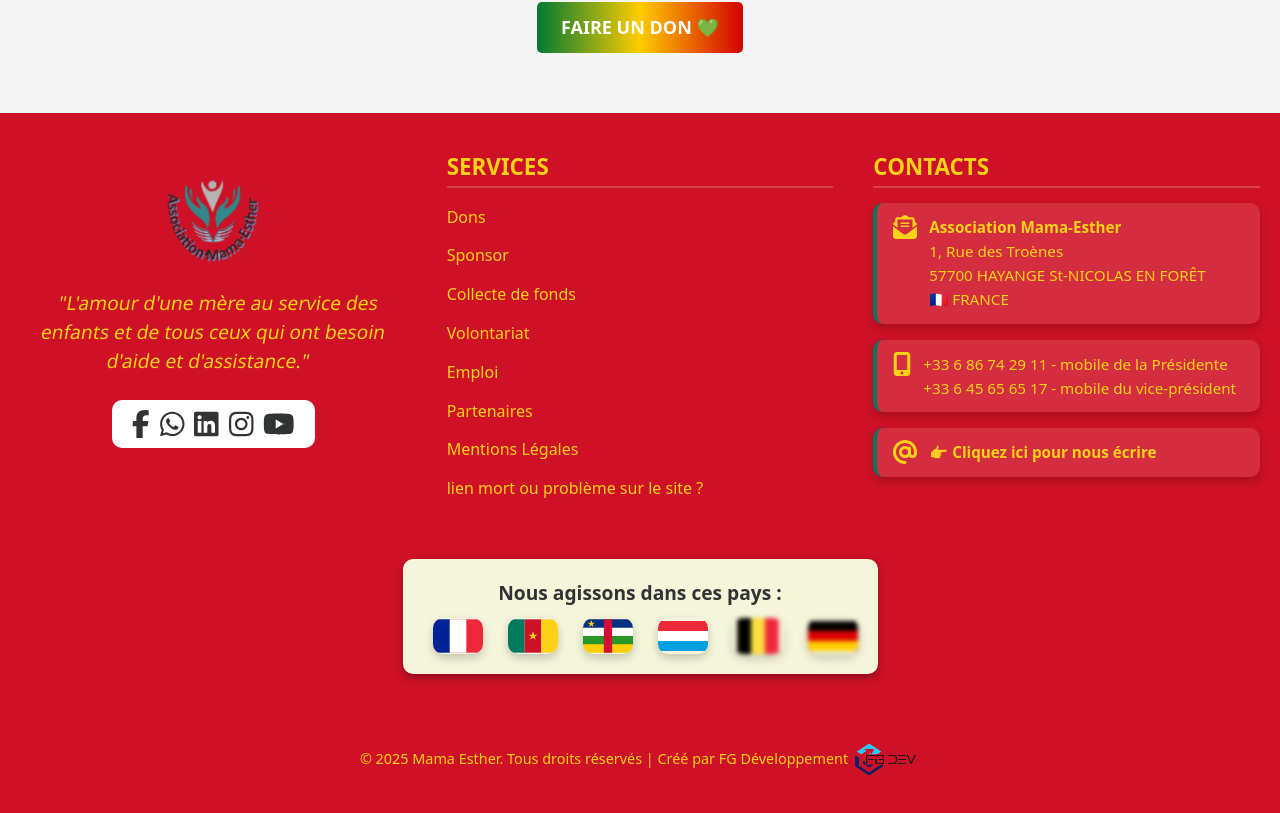
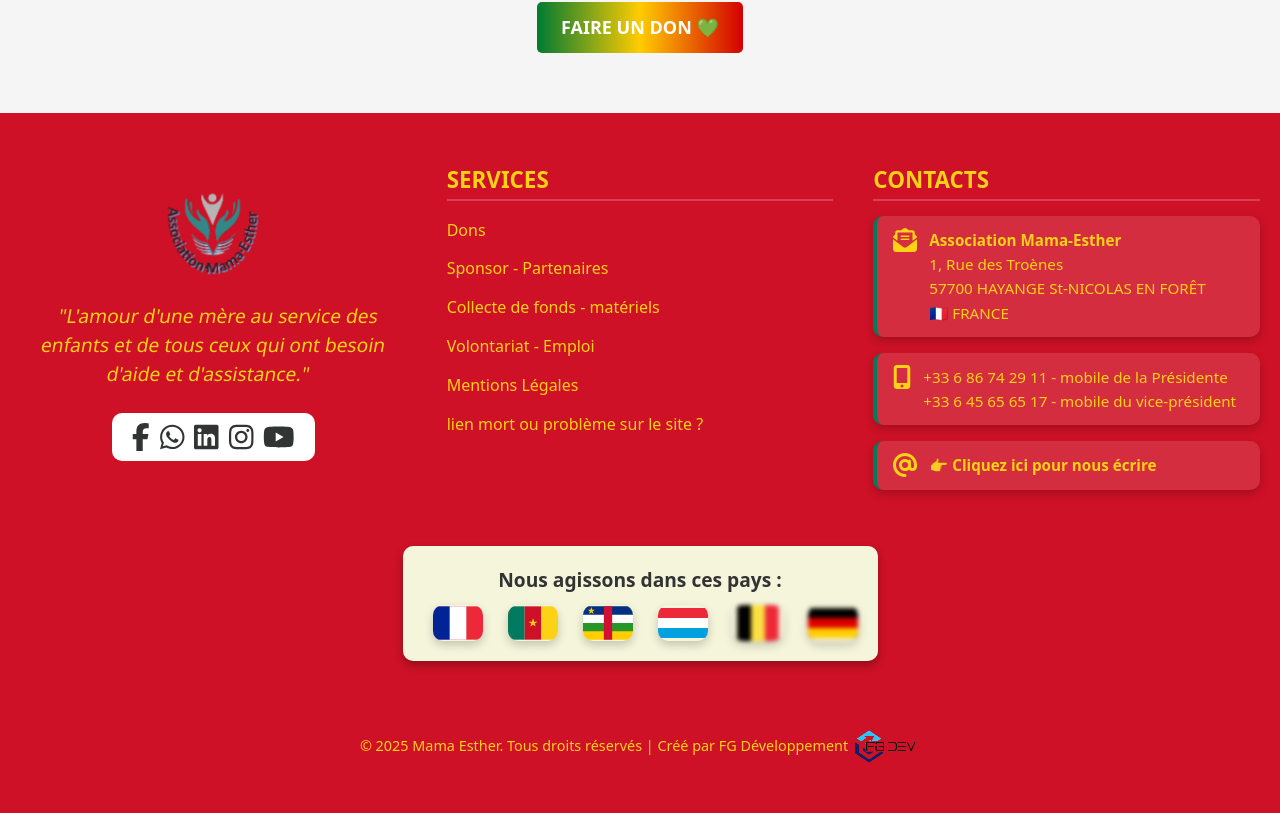
Before and after one commit to PapaG57/mama-esther-v5, a React (Vite) app: page /lien-mort in a window 1280 px wide. Shown: the part 1657-2470 px from the top of the page. Built offline with nearby package versions, Linux system fonts and the light colour scheme; some icons are missing.

Commit message:
changement des liens

```diff
--- a/src/components/Footer.jsx
+++ b/src/components/Footer.jsx
@@ -46,19 +46,13 @@ function Footer() {
                 <Link to="/don">Dons</Link>
               </li>
               <li>
-                <Link to="/travaux">Sponsor</Link>
+                <Link to="/travaux">Sponsor - Partenaires</Link>
               </li>
               <li>
-                <Link to="/travaux">Collecte de fonds</Link>
+                <Link to="/travaux">Collecte de fonds - matériels</Link>
               </li>
               <li>
-                <Link to="/travaux">Volontariat</Link>
-              </li>
-              <li>
-                <Link to="/travaux">Emploi</Link>
-              </li>
-              <li>
-                <Link to="/travaux">Partenaires</Link>
+                <Link to="/travaux">Volontariat - Emploi</Link>
               </li>
               <li>
                 <Link to="/mentions-legales">Mentions Légales</Link>
```
